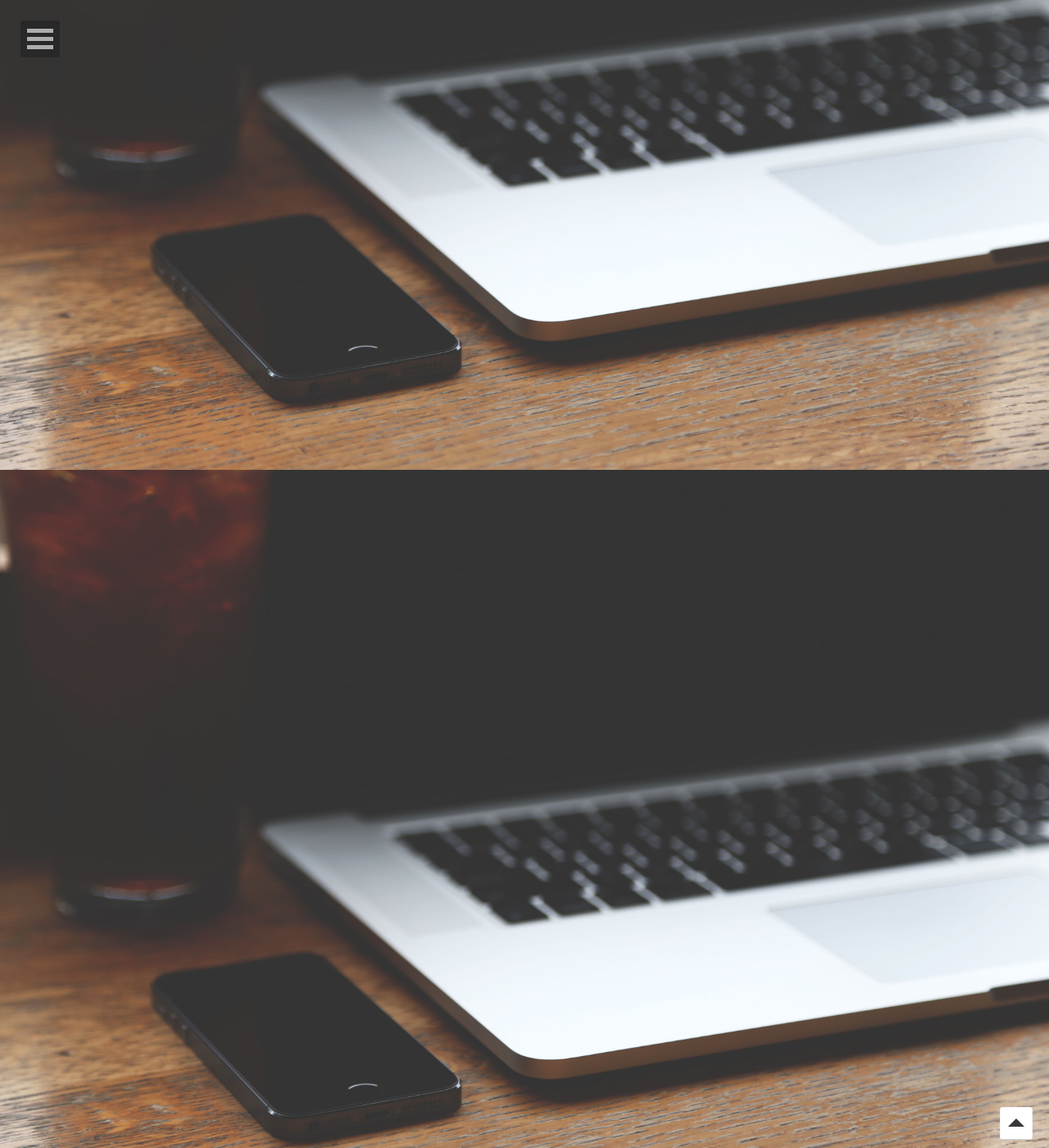
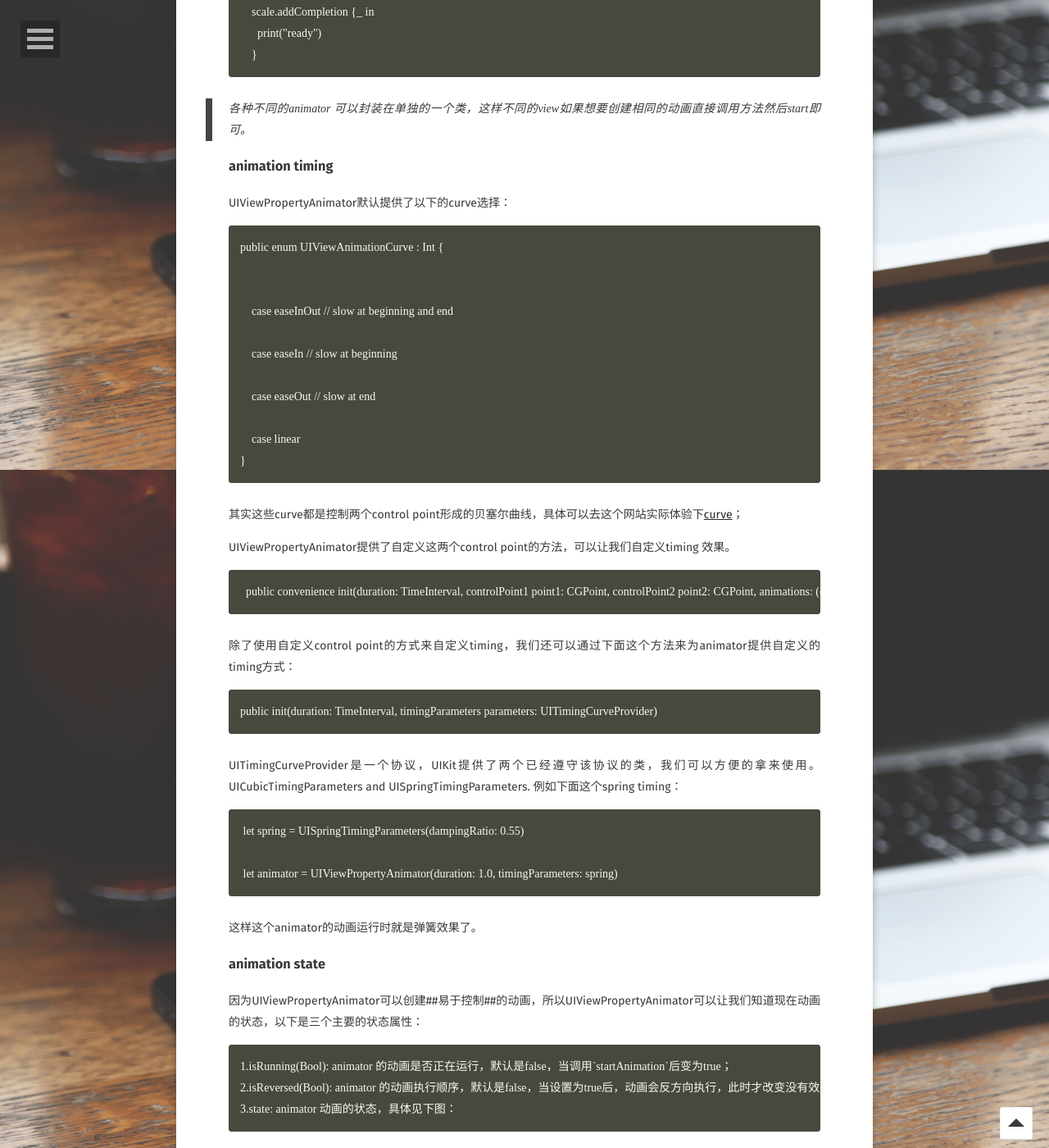
Before and after one commit to longjianjiang/longjianjiang.github.io, a Jekyll site: the page built from _posts/2017-08-21-animation-first.md, in a window 1280 px wide and 1400 px high, scrolled down 5727 px. Shown: the whole window at 82% size. Built offline with Jekyll 4.4.1, drawn with Linux system fonts in a browser that asks for light colours; some web fonts are replaced; comment, search, counter and statistics services are not loaded; some of the changed text lies outside the part shown; grey boxes are pictures that could not be loaded.

Commit message:
Update 2017-08-21-animation-first.md

````diff
--- a/_posts/2017-08-21-animation-first.md
+++ b/_posts/2017-08-21-animation-first.md
@@ -157,5 +157,95 @@
 ## Auto Layout
 之前的动画都是设置`animatable`的属性，UIKit帮助我们实现对应的动画效果。但是现在我们大多更多的使用Auto Layout来进行布局界面，此时上面的几种动画方法同样也是有效的，只是此时我们操作的是约束。
 
+# UIViewPropertyAnimator 更新于2017-11-11
+UIViewPropertyAnimator 是iOS10新出的一个动画相关的类，通过这个类我们可以简单的创建更加**易于控制**的view animation，也就是说此时我们在一些场景中可以不去创建layer animation，通过UIViewPropertyAnimator也可以完成需要。
+
+UIViewPropertyAnimator和之前的UIView.animate系列方法是相辅相成的，也就是说有些简单的情况，我们只需要使用UIView.animate系列方法就可以了，没有必要去使用UIViewPropertyAnimator。
+
+一个简单的UIViewPropertyAnimator创建的动画如下：
+
+```
+let scale = UIViewPropertyAnimator(duration: 0.33, curve: .easeIn)
+   // addAnimations 也可以添加之前的上文所说的keyFrame animation等
+    scale.addAnimations {
+      view.alpha = 1.0
+    }
+    scale.addAnimations({
+      view.transform = CGAffineTransform.identity
+    }, delayFactor: 0.33) // 这里的delayFactor是一个相对比例（0-1），是相对于动画剩下的时间，这样就保证了延迟的时间不会超过总时间
+    scale.addCompletion {_ in
+      print("ready")
+    }
+```
+
+> 各种不同的animator 可以封装在单独的一个类，这样不同的view如果想要创建相同的动画直接调用方法然后start即可。
+
+### animation timing
+
+UIViewPropertyAnimator默认提供了以下的curve选择：
+
+```
+public enum UIViewAnimationCurve : Int {
+
+
+    case easeInOut // slow at beginning and end
+
+    case easeIn // slow at beginning
+
+    case easeOut // slow at end
+
+    case linear
+}
+```
+
+其实这些curve都是控制两个control point形成的贝塞尔曲线，具体可以去这个网站实际体验下[curve](http://cubic-bezier.com/#.47,-0.32,.96,.88)；
+
+UIViewPropertyAnimator提供了自定义这两个control point的方法，可以让我们自定义timing 效果。
+
+```
+  public convenience init(duration: TimeInterval, controlPoint1 point1: CGPoint, controlPoint2 point2: CGPoint, animations: (() -> Swift.Void)? = nil)
+```
+
+除了使用自定义control point的方式来自定义timing，我们还可以通过下面这个方法来为animator提供自定义的timing方式：
+
+```
+public init(duration: TimeInterval, timingParameters parameters: UITimingCurveProvider)
+```
+
+UITimingCurveProvider是一个协议，UIKit提供了两个已经遵守该协议的类，我们可以方便的拿来使用。
+UICubicTimingParameters and UISpringTimingParameters.  例如下面这个spring timing：
+
+```
+ let spring = UISpringTimingParameters(dampingRatio: 0.55)
+
+ let animator = UIViewPropertyAnimator(duration: 1.0, timingParameters: spring)
+```
+
+这样这个animator的动画运行时就是弹簧效果了。
+
+### animation state
+因为UIViewPropertyAnimator可以创建##易于控制##的动画，所以UIViewPropertyAnimator可以让我们知道现在动画的状态，以下是三个主要的状态属性：
+
+```
+1.isRunning(Bool): animator 的动画是否正在运行，默认是false，当调用`startAnimation`后变为true；
+2.isReversed(Bool): animator 的动画执行顺序，默认是false，当设置为true后，动画会反方向执行，此时才改变没有效果，也就是只能一次性设置；
+3.state: animator 动画的状态，具体见下图：
+```
+
+![屏幕快照 2017-11-11 16.57.24.png](http://ocigwe4cv.bkt.clouddn.com/%E5%B1%8F%E5%B9%95%E5%BF%AB%E7%85%A7%202017-11-11%2016.57.24.png)
+
+> fractionComplete可以接受一个animator的完成百分比，达到一种可交互的动画，类似3Dtouch 的重按动画效果；
+
+### ViewController Transition Animation
+同样的正是因为UIViewPropertyAnimator可以让我们控制动画的一系列状态，我们也可以使用它来实现控制器的可交互切换动画，下面方法是iOS10中新增的一个方法，允许提供一个animator：
+
+```
+func interruptibleAnimator(using transitionContext:
+  UIViewControllerContextTransitioning) -> UIViewImplicitlyAnimating
+```
+
+
+总的来说，UIViewPropertyAnimator是一个中间产物，为我们提供了多一种的选择，不及UIView.animate 来的简单，不及Layer Animation的全面。
+
 ## 最后
 未完待续[第二弹](http://www.longjianjiang.com/animation-second/)
````
